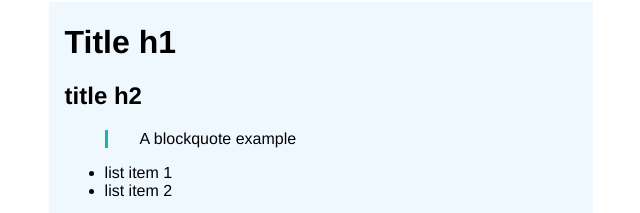
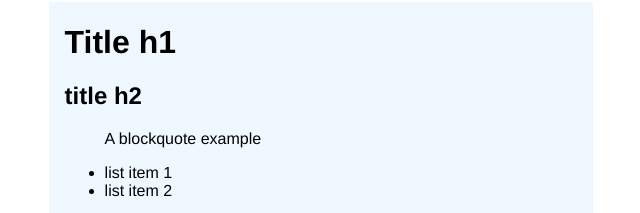
Before and after one commit to CCekla/Rct_Mkdw, a React app: page / in a window 1280 px wide. Shown: the part 138-351 px from the top of the page, 623-1263 px from the left. Built offline with nearby package versions, Linux system fonts and the light colour scheme.

Commit message:
minor css

```diff
--- a/src/styles.css
+++ b/src/styles.css
@@ -49,11 +49,6 @@
   color: darkgray;
 }
 
-blockquote {
-  border-left: 3px solid lightseagreen;
-  padding-left: 2em;
-}
-
 pre {
   background: #fff;
   padding-top: 1em;
```
